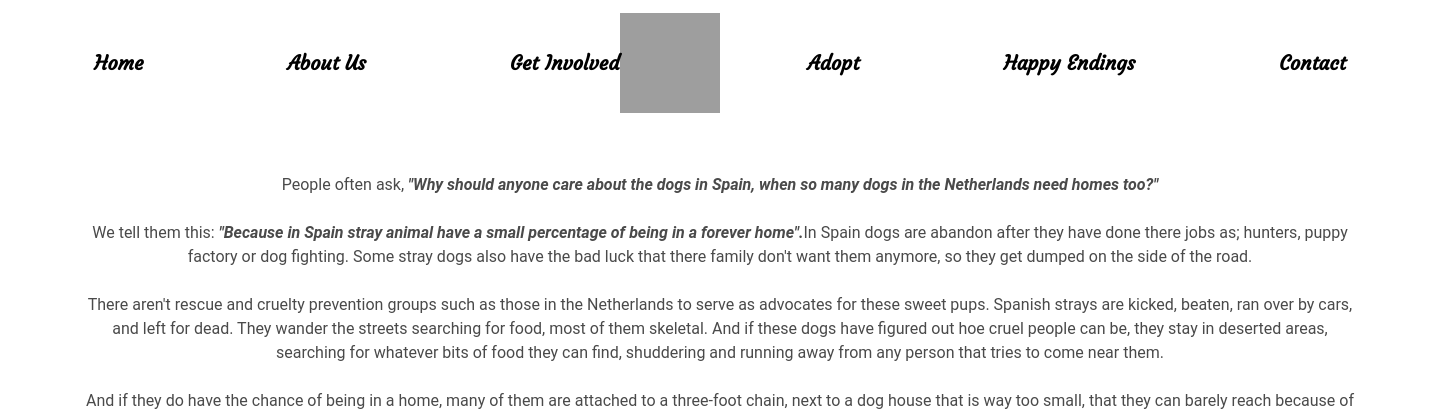
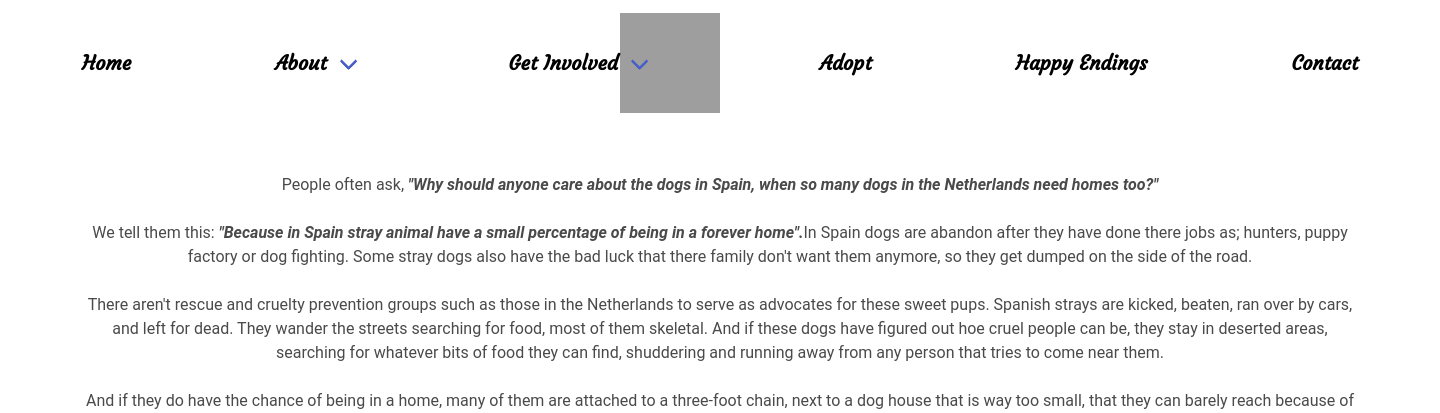
Before and after one commit to dugudugu/SIRA, a Django app: page /about/why_spain/ in a window 1440 px wide. Shown: the top 413 px of the page. Run offline with Django 3.2, Linux system fonts and the light colour scheme; some libraries are stand-ins or nearby versions; some web fonts are replaced; grey boxes are pictures that could not be loaded.

Commit message:
Added dropdown menu to navbar

```diff
--- a/templates/base.html
+++ b/templates/base.html
@@ -25,7 +25,7 @@
         .navbrand {position: absolute; left: 50%; margin-left: -100px; margin-top: 0; padding: 0; height: 100%; display: flex; align-items: center;}
         .navbar-logo {width: 100px; height: 100px; align-self: center;}
         .navbar-item {margin: auto 60px;}
-        a.navbar-item {color: #000; font-weight: 600; font-family: Courgette; cursor: url('static/icons/animal-paw-print.png'), auto;}
+        a.navbar-item, .navbar-link {color: #000; font-weight: 600; font-family: Courgette; cursor: url('{% static 'icons/animal-paw-print.png' %}'), auto;}
 
         .image img {display: block; height: 90vh; width: 100vw;}
 
@@ -54,9 +54,23 @@
             <div id="navMenu" class="navbar-menu">
                 <div class="navbar-start">
                     <a class="navbar-item is-size-5" href="#">Home</a>
-                    <a class="navbar-item is-size-5" href="#">About Us</a>
-                    <a class="navbar-item is-size-5" href="#">Get Involved</a>
+                    <div class="navbar-item has-dropdown is-hoverable">
+                        <a class="navbar-link is-size-5">About</a>
+                        <div class="navbar-dropdown">
+                            <a class="navbar-item" href="#">Why Spain?</a>
+                            <a class="navbar-item" href="#">SIRA Team</a>
+                        </div>
+                    </div>
+                    <div class="navbar-item has-dropdown is-hoverable">
+                        <a class="navbar-link is-size-5">Get Involved</a>
+                        <div class="navbar-dropdown">
+                            <a class="navbar-item" href="#">Adopt</a>
+                            <a class="navbar-item" href="#">Volunteer</a>
+                            <a class="navbar-item" href="#">FAQ's</a>
+                        </div>
+                    </div>
                 </div>
+
                 <div class="navbar-end">
                     <a class="navbar-item is-size-5" href="#">Adopt</a>
                     <a class="navbar-item is-size-5" href="#">Happy Endings</a>
```
